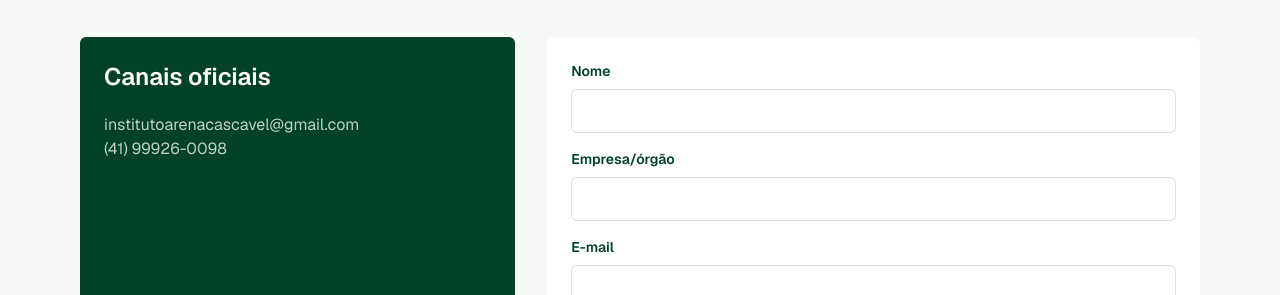
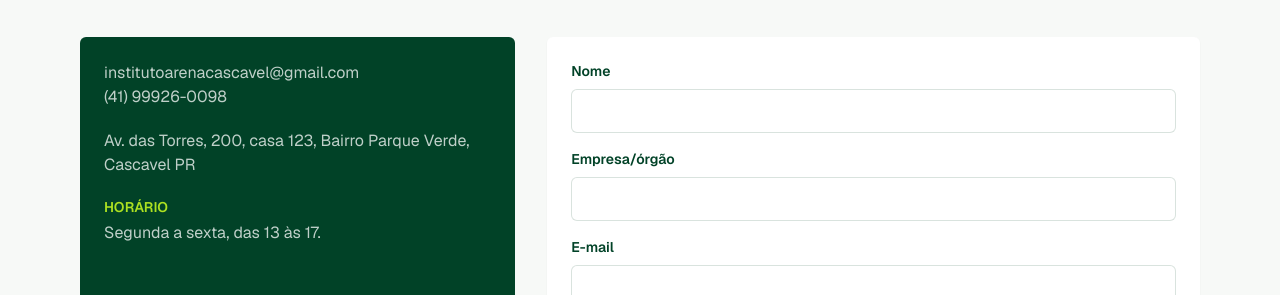
Before and after one commit to fjjohann/instituto-arena-cascavel, a Next.js app: page /contato in a window 1280 px wide. Shown: the part 228-523 px from the top of the page. Built offline with nearby package versions, Linux system fonts and the light colour scheme; no server answers.

Commit message:
Update contact details

```diff
--- a/src/app/contato/page.tsx
+++ b/src/app/contato/page.tsx
@@ -11,9 +11,11 @@ export default async function Page({ searchParams }: { searchParams: Promise<{ e
     <Section eyebrow="Contato" title="Converse com o Instituto Arena Cascavel.">
       <div className="grid gap-8 lg:grid-cols-[0.8fr_1.2fr]">
         <aside className="rounded-md bg-forest p-6 text-white">
-          <h2 className="text-2xl font-semibold">Canais oficiais</h2>
-          <a className="mt-5 block text-white/75 hover:text-lime" href="mailto:institutoarenacascavel@gmail.com">institutoarenacascavel@gmail.com</a>
+          <a className="block text-white/75 hover:text-lime" href="mailto:institutoarenacascavel@gmail.com">institutoarenacascavel@gmail.com</a>
           <a className="block text-white/75 hover:text-lime" href="https://wa.me/5541999260098" rel="noreferrer" target="_blank">(41) 99926-0098</a>
+          <p className="mt-5 text-white/75">Av. das Torres, 200, casa 123, Bairro Parque Verde, Cascavel PR</p>
+          <p className="mt-5 text-sm font-semibold uppercase text-lime">Horário</p>
+          <p className="mt-1 text-white/75">Segunda a sexta, das 13 às 17.</p>
         </aside>
         <form className="grid gap-4 rounded-md bg-white p-6 shadow-sm" action="/api/contact" method="post">
           {params.enviado ? (
```
